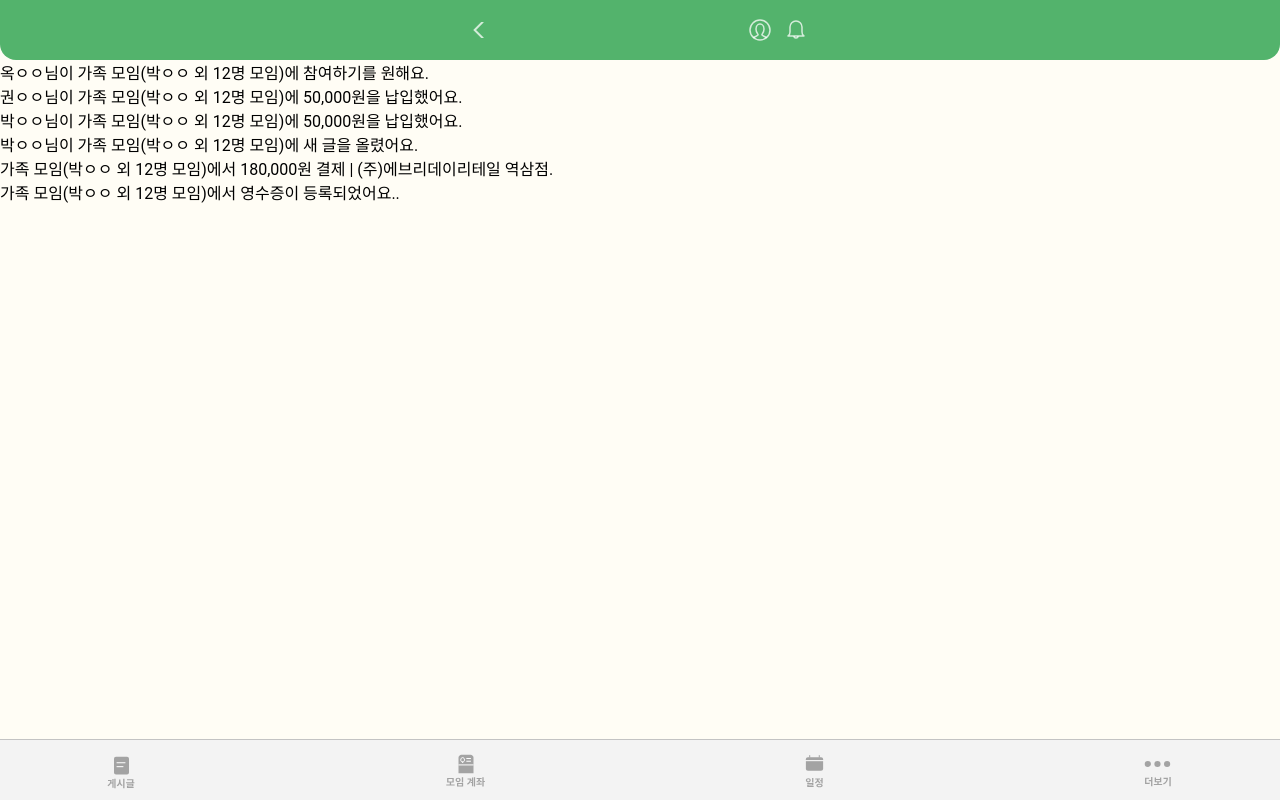
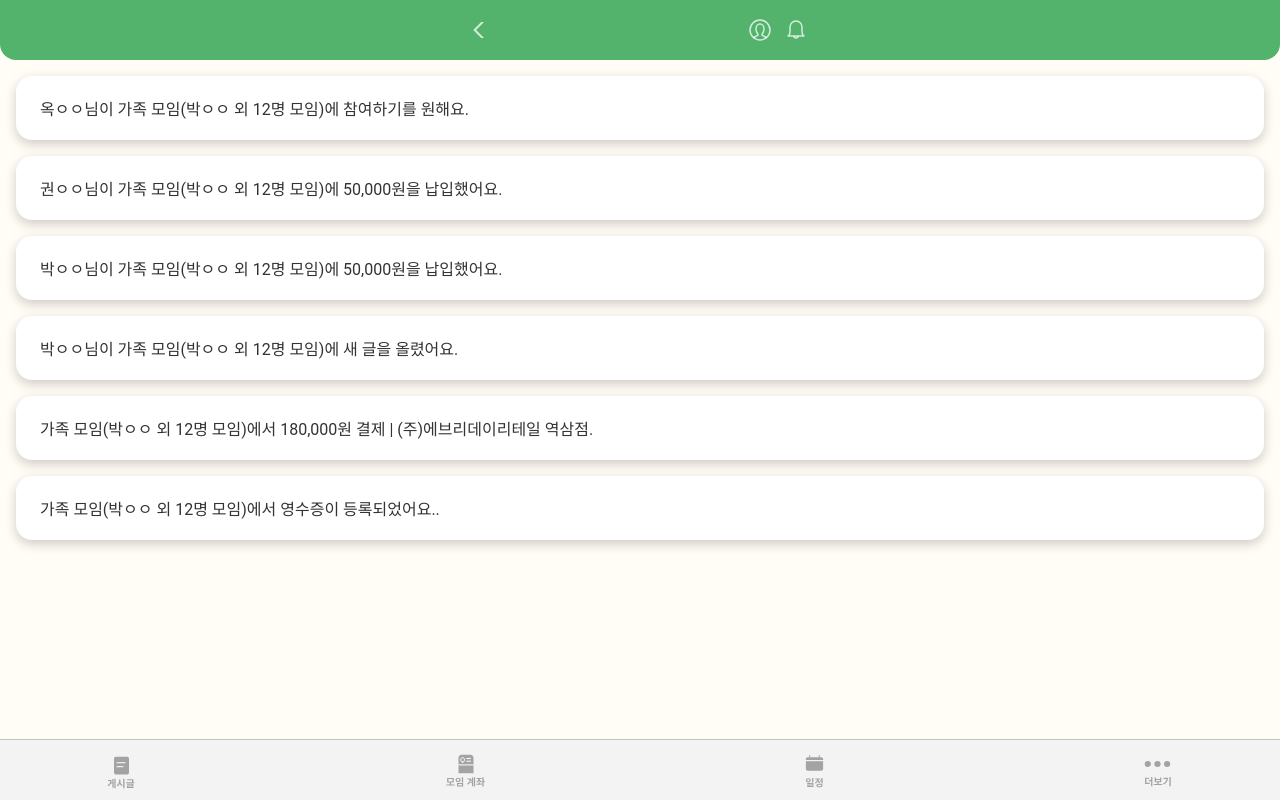
Before and after one commit to JJOK97/more-more, a React (Vite) app in the folder frontend/: page /notice in a window 1280 px wide. Built offline with nearby package versions, Linux system fonts and the light colour scheme; a web font is replaced by a local one.

Commit message:
design : apply css (S11P21A605-485)

```diff
--- /dev/null
+++ b/frontend/src/pages/notification/Notice.css
@@ -0,0 +1,19 @@
+.notice-content {
+	display: flex;
+	flex-direction: column;
+	gap: 1rem;
+	padding: 1rem;
+	border-radius: 1rem;
+}
+
+.notice-item {
+	border-radius: 1rem;
+	box-shadow: 0 4px 12px rgba(0, 0, 0, 0.2);
+	background-color: #fff;
+	padding: 0.25rem 0.5rem;
+}
+
+.notice-content div {
+	color: #333;
+	font-size: 1rem;
+}
--- a/frontend/src/pages/notification/Notice.jsx
+++ b/frontend/src/pages/notification/Notice.jsx
@@ -1,16 +1,20 @@
 import React from 'react';
 import data from './data.json';
+import './Notice.css';
 
 const Notice = () => {
 	const datas = data.notice;
 
 	return (
-		<div>
-			<div>
+		<div className="notice-container">
+			<div className="notice-content">
 				{datas
 					? datas.map((data) => (
-							<div key={data.id}>
-								<div>{data.content}</div>
+							<div
+								key={data.id}
+								className={`notice-item`}
+							>
+								<div className={`notice-content`}>{data.content}</div>
 							</div>
 					  ))
 					: ''}
--- a/frontend/src/pages/notification/data.json
+++ b/frontend/src/pages/notification/data.json
@@ -2,42 +2,42 @@
 	"notice": [
 		{
 			"id": 1,
-			"type": "invite",
+			"type": "멤버 초대",
 			"content": "옥ㅇㅇ님이 가족 모임(박ㅇㅇ 외 12명 모임)에 참여하기를 원해요.",
 			"groudId": 1,
 			"date": "2024-09-22T11:59:52+09:00"
 		},
 		{
 			"id": 2,
-			"type": "due",
+			"type": "회비 납부",
 			"content": "권ㅇㅇ님이 가족 모임(박ㅇㅇ 외 12명 모임)에 50,000원을 납입했어요.",
 			"groudId": 1,
 			"date": "2024-09-23T17:59:52+09:00"
 		},
 		{
 			"id": 3,
-			"type": "due",
+			"type": "회비 납부",
 			"content": "박ㅇㅇ님이 가족 모임(박ㅇㅇ 외 12명 모임)에 50,000원을 납입했어요.",
 			"groudId": 1,
 			"date": "2024-09-24T13:59:52+09:00"
 		},
 		{
 			"id": 4,
-			"type": "feed",
+			"type": "새 글",
 			"content": "박ㅇㅇ님이 가족 모임(박ㅇㅇ 외 12명 모임)에 새 글을 올렸어요.",
 			"groudId": 1,
 			"date": "2024-09-25T13:59:52+09:00"
 		},
 		{
 			"id": 5,
-			"type": "payment",
+			"type": "결제",
 			"content": "가족 모임(박ㅇㅇ 외 12명 모임)에서 180,000원 결제 | (주)에브리데이리테일 역삼점.",
 			"groudId": 1,
 			"date": "2024-09-26T13:59:52+09:00"
 		},
 		{
 			"id": 6,
-			"type": "receipt",
+			"type": "영수증 등록",
 			"content": "가족 모임(박ㅇㅇ 외 12명 모임)에서 영수증이 등록되었어요..",
 			"groudId": 1,
 			"date": "2024-09-26T14:59:52+09:00"
```
